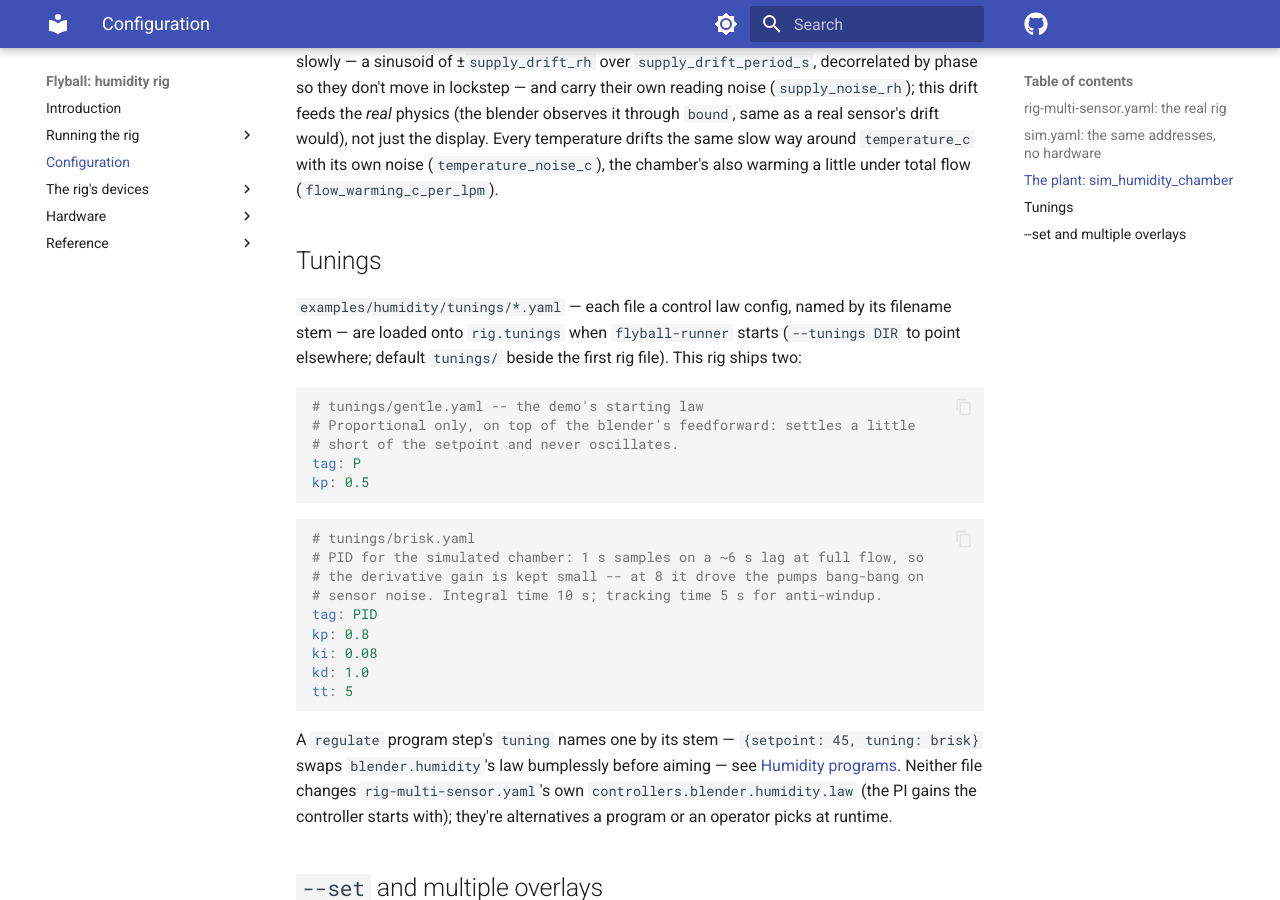
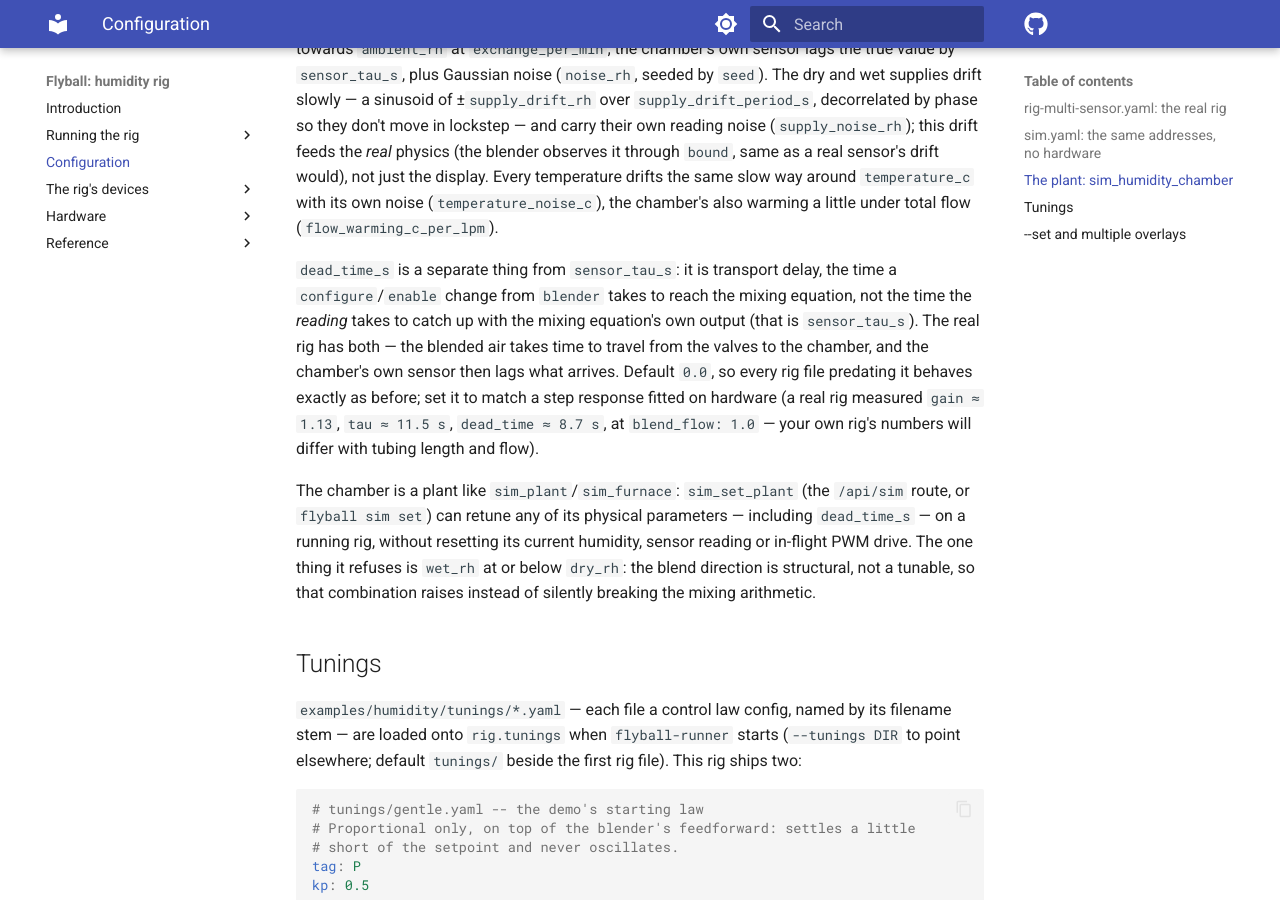
Before and after one commit to bengineer42/humctrl, an MkDocs documentation site: the page built from book/src/2-config/index.md, in a window 1280 px wide and 900 px high, scrolled down 4488 px. Built offline with MkDocs 1.6.1 and Material for MkDocs 9.7.7, drawn with Linux system fonts in a browser that asks for light colours; comment, search, counter and statistics services are not loaded; some of the changed text lies outside the part shown.

Commit message:
book: document dead_time_s and live chamber retuning
Covers the new HumidityChamberConfig.dead_time_s (what it delays, and
that it is distinct from sensor_tau_s) and that sim_set_plant can now
retune the chamber live. Corrects autotune.md's "no dead time term at
all", which was accurate before this change but is now only true of
sim.yaml's shipped default (dead_time_s: 0.0).

Co-Authored-By: Claude Sonnet 5 <noreply@anthropic.com>

```diff
--- a/book/src/2-config/index.md
+++ b/book/src/2-config/index.md
@@ -123,6 +123,8 @@ links:
     initial_rh: 40.0               # %RH
     temperature_c: 21.0            # °C, every temperature's steady baseline
     sensor_tau_s: 3.0              # s, the chamber sensor's own lag
+    dead_time_s: 0.0               # s, transport delay -- see below; 0 = off, matches every
+                                    # rig file until set otherwise
     noise_rh: 0.3                  # %RH, Gaussian, chamber reading only
     supply_noise_rh: 0.15          # %RH, Gaussian, dry/wet readings each sample
     supply_drift_rh: 2.0           # ± %RH, slow sinusoidal supply wander (wet: 88-92)
@@ -214,6 +216,25 @@ just the display. Every temperature drifts the same slow way around
 `temperature_c` with its own noise (`temperature_noise_c`), the chamber's
 also warming a little under total flow (`flow_warming_c_per_lpm`).
 
+`dead_time_s` is a separate thing from `sensor_tau_s`: it is transport
+delay, the time a `configure`/`enable` change from `blender` takes to
+reach the mixing equation, not the time the *reading* takes to catch up
+with the mixing equation's own output (that is `sensor_tau_s`). The real
+rig has both — the blended air takes time to travel from the valves to
+the chamber, and the chamber's own sensor then lags what arrives. Default
+`0.0`, so every rig file predating it behaves exactly as before; set it to
+match a step response fitted on hardware (a real rig measured
+`gain ≈ 1.13`, `tau ≈ 11.5 s`, `dead_time ≈ 8.7 s`, at `blend_flow: 1.0` —
+your own rig's numbers will differ with tubing length and flow).
+
+The chamber is a plant like `sim_plant`/`sim_furnace`: `sim_set_plant`
+(the `/api/sim` route, or `flyball sim set`) can retune any of its
+physical parameters — including `dead_time_s` — on a running rig, without
+resetting its current humidity, sensor reading or in-flight PWM drive.
+The one thing it refuses is `wet_rh` at or below `dry_rh`: the blend
+direction is structural, not a tunable, so that combination raises
+instead of silently breaking the mixing arithmetic.
+
 ## Tunings
 
 `examples/humidity/tunings/*.yaml` — each file a control law config, named
```
Also changed, not shown: book/src/1-running/autotune.md (+6 -3 lines).
